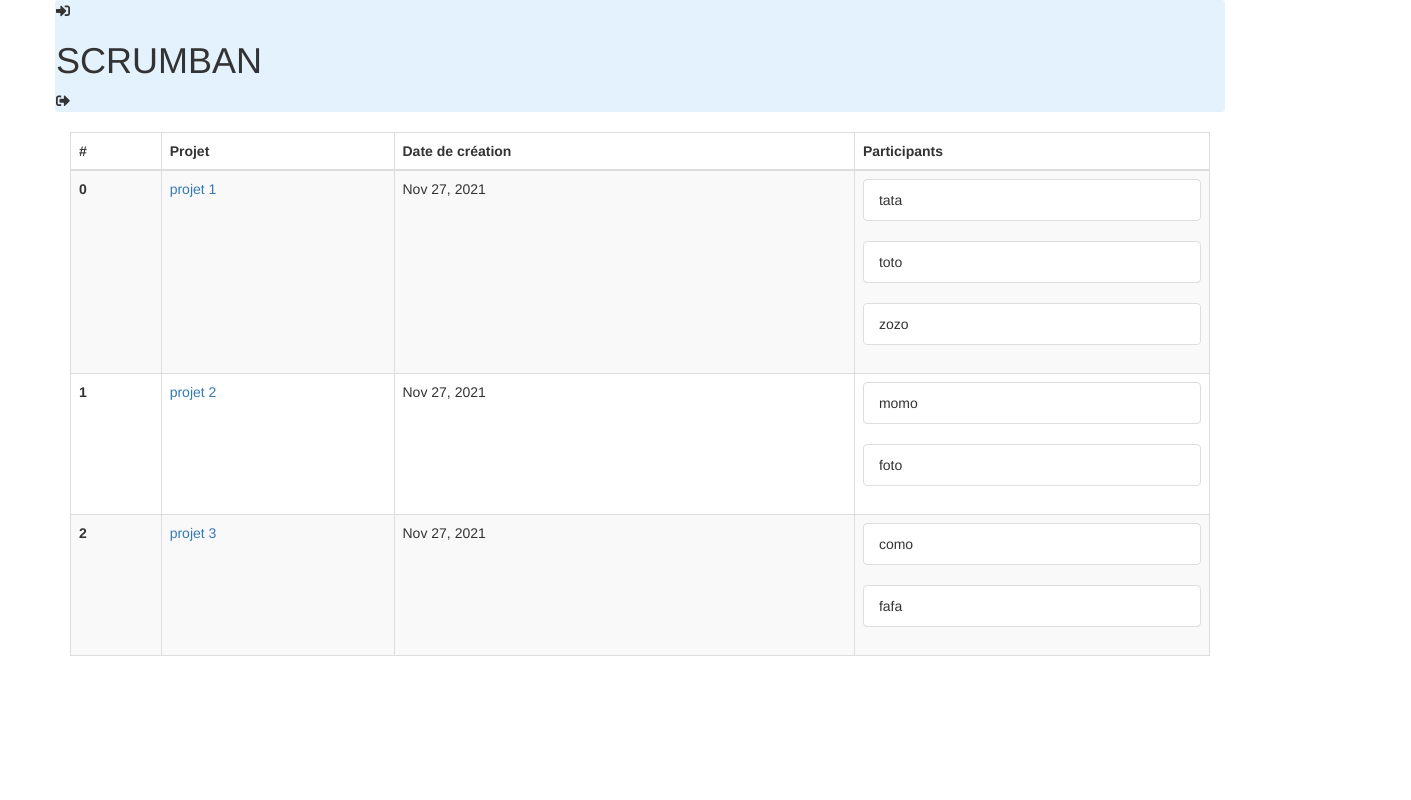
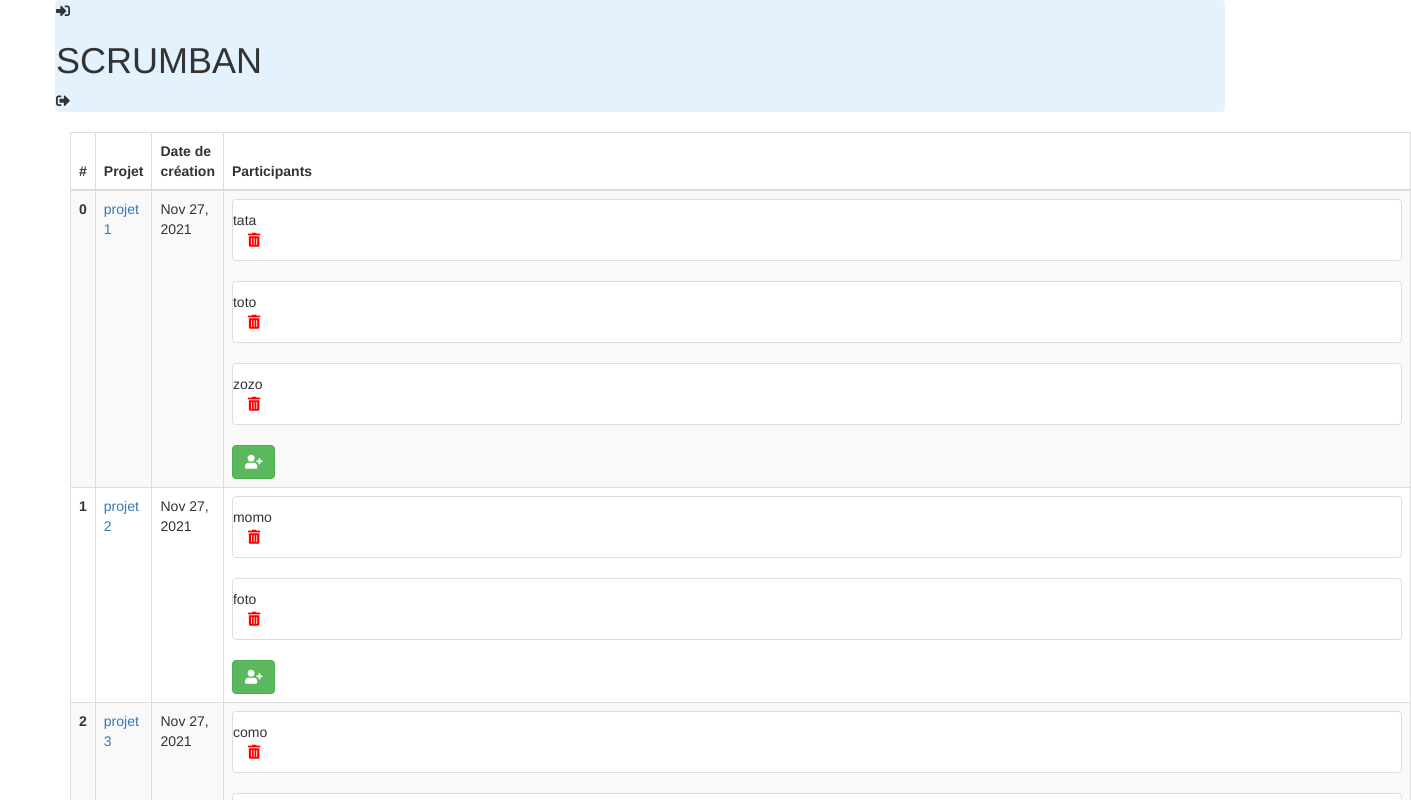
Before and after one commit to htimli/SCRUMBAN, an Angular app in the folder dev/frontend/my-app/: page /projects in a window 1280 px wide. Shown: the top 800 px of the page, 1411 px wide, since content can reach past the window. Built offline with nearby package versions, Linux system fonts and the light colour scheme.

Commit message:
add buttons to remove and add participant to project

```diff
--- a/dev/frontend/my-app/src/app/projects-list-page/projects-list-page.component.html
+++ b/dev/frontend/my-app/src/app/projects-list-page/projects-list-page.component.html
@@ -9,14 +9,31 @@
             </tr>
         </thead>
         <tbody>
-            <tr *ngFor = "let project of projects" >
-                <th scope="row" >{{ project.id }}</th>
+            <tr *ngFor="let project of projects">
+                <th scope="row">{{ project.id }}</th>
                 <td><a class="nav-link" href="#">{{ project.name }}</a></td>
-                <td>{{ project.creationDate | date  }} </td>
+                <td>{{ project.creationDate | date }} </td>
                 <td>
-                    <ul class="list-group" *ngFor = "let participant of project.participants ">
-                    <li class="list-group-item">{{ participant}}</li>
+                    <ul class="list-group" *ngFor="let participant of project.participants ">
+                        <li class="list-group-item">
+                            <div class="row">
+                                <div class="col "> {{ participant}} </div>
+                                <div class="col col-lg-2"> <i class="fas fa-trash-alt" style="color:red;"> </i> </div>
+                            </div>
+                        </li>
                     </ul>
+                    <div class="container">
+                    <div class="row">
+                        <div class="col align-self-center">
+                            <button type="button" class="btn btn-success" aria-label="Left Align">
+                                <span class="fas fa-user-plus" aria-hidden="true"></span>
+                            </button>
+                        </div>
+                    </div>
+                    </div>
+
+
+
                 </td>
 
             </tr>
```
